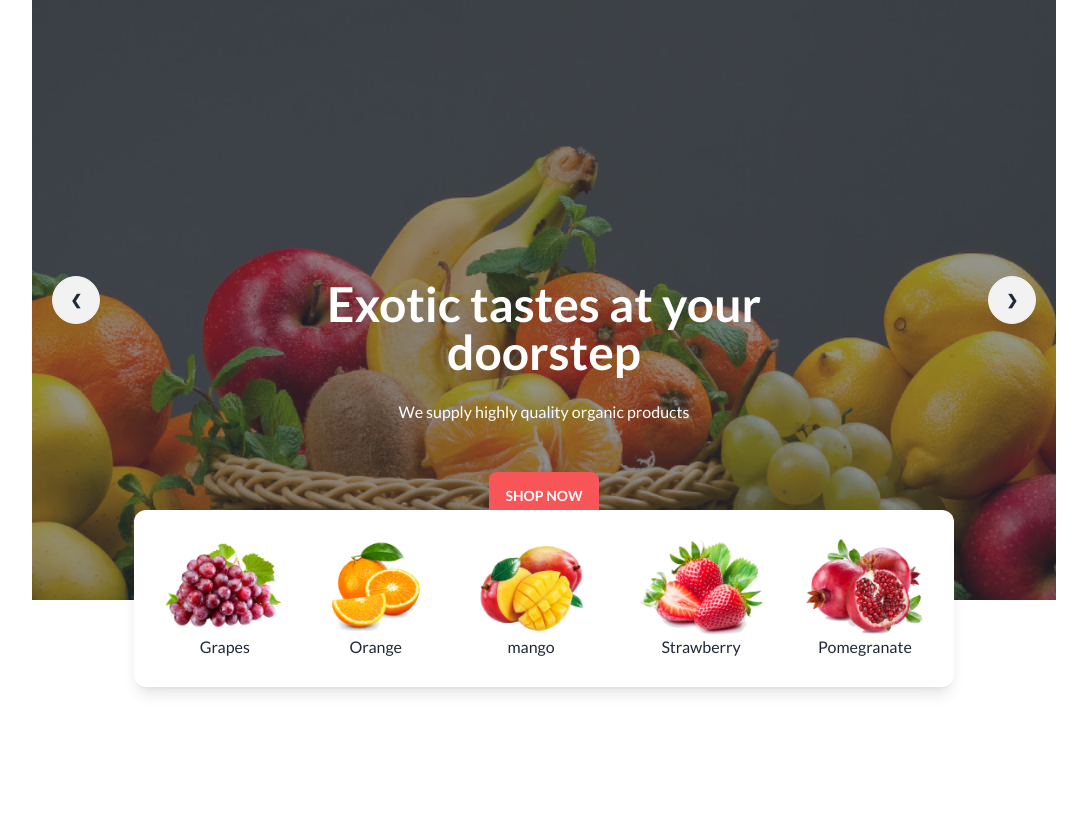
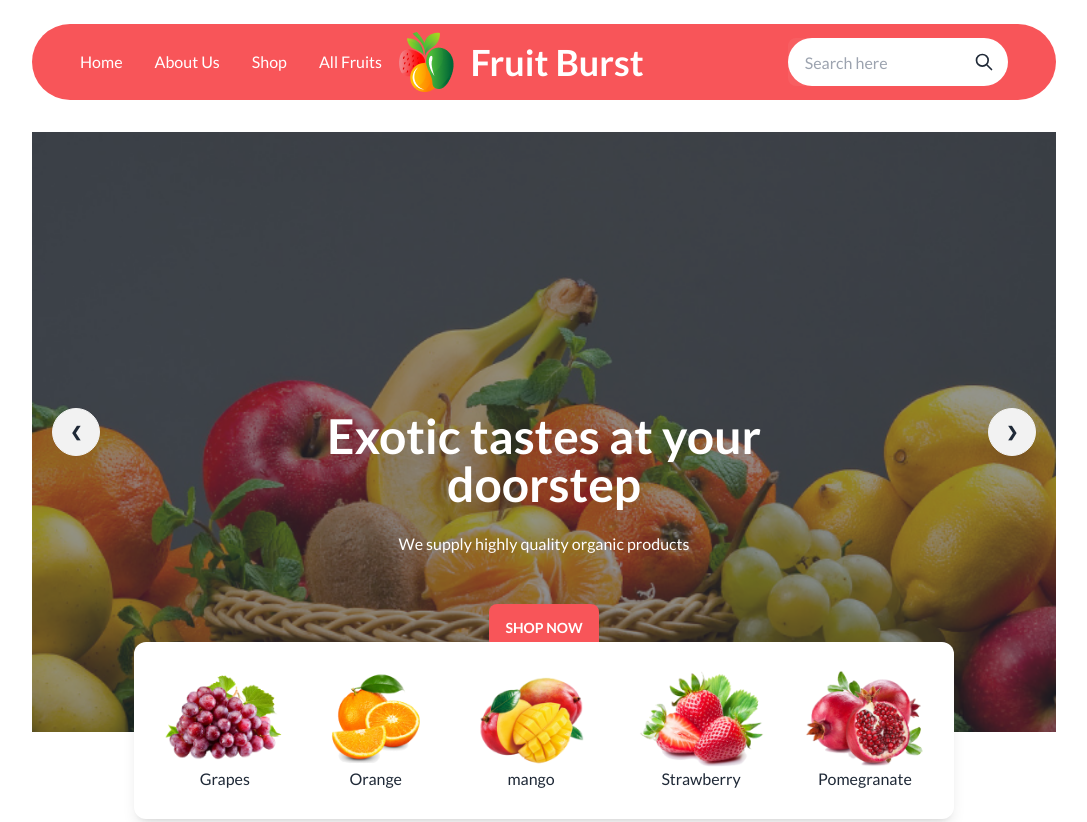
Before and after one commit to skaffroddin/foler-dokan, a plain HTML site: page index.html in a window 1280 px wide. Shown: the top 822 px of the page, without its empty margins (96-1183 px from the left). Drawn offline with nearby package versions, Linux system fonts and the light colour scheme; grey boxes are pictures that could not be loaded.

Commit message:
Navbar fixed

```diff
--- a/index.html
+++ b/index.html
@@ -29,9 +29,50 @@
   </head>
   <body class="font-lato">
     <header>
-      <!-- hero section -->
+      <nav class="mb-8 mx-32 hidden md:hidden lg:block">
+        <div class="navbar bg-[#F85559] rounded-full px-12 mt-6">
+
+          <div class="navbar-start hidden lg:block">
+            <div class="flex gap-8 text-white font-medium">
+              <h4>Home</h4>
+              <h4>About Us</h4>
+              <h4>Shop</h4>
+              <h4>All Fruits</h4>
+            </div>
+          </div>
+          <div class="navbar-center  gap-4">
+            <img src="./images/logo.png" alt="">
+            <h2 class="text-4xl font-bold text-white">Fruit Burst</h2>
+          </div>
+          <div class="navbar-end  lg:pl-36">
+
+            <div class="flex bg-white max-w-sm rounded-full">
+              <input type="text" placeholder="Search here" class="input input-ghost w-full max-w-xs" />
+              <button class="btn btn-ghost btn-circle">
+                <svg xmlns="http://www.w3.org/2000/svg" class="h-5 w-5" fill="none" viewBox="0 0 24 24"
+                  stroke="currentColor">
+                  <path stroke-linecap="round" stroke-linejoin="round" stroke-width="2"
+                    d="M21 21l-6-6m2-5a7 7 0 11-14 0 7 7 0 0114 0z" />
+                </svg>
+              </button>
+            </div>
+
+
+          </div>
+
+        </div>
+      </nav>
+      <!-- Navbar  -->
+      <div class="flex justify-between pt-10 mb-6 mx-4 lg:hidden md:visible">
+        <div class="flex items-center">
+          <img src="./images/logo.png" alt="">
+          <h2 class="text-xl text-[#121212] font-bold">Fruit Burst</h2>
+        </div>
+        <div class="flex justify-center"><i class="fa-solid fa-bars p-7"></i></div>
+      </div>
+      <!-- HERO -->
       <section class="lg:mx-32">
-        <!-- carousel section -->
+        <!-- SLIDER -->
         <div class="carousel w-full h-[600px]">
           <div id="slide1" class="carousel-item relative w-full">
             <div
@@ -135,7 +176,7 @@
           </div>
         </div>
       </section>
-      <!--Down section -->
+      <!--Down -->
       <section class="mx-32 hidden lg:block">
         <div
           class="flex items-center justify-center text-center bg-white shadow-lg w-[80%] mx-auto gap-10 p-7 rounded-xl relative -mt-24"
```
